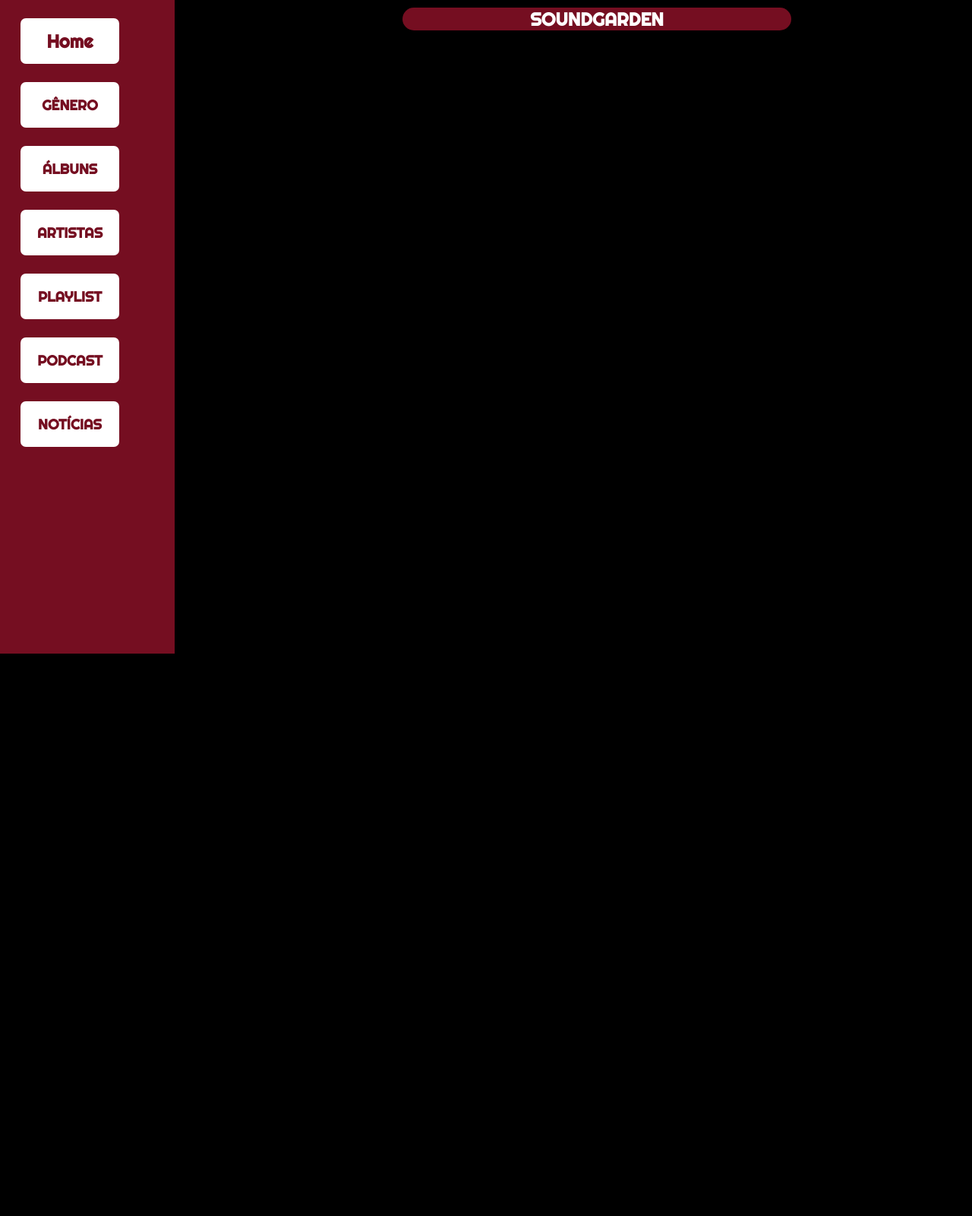
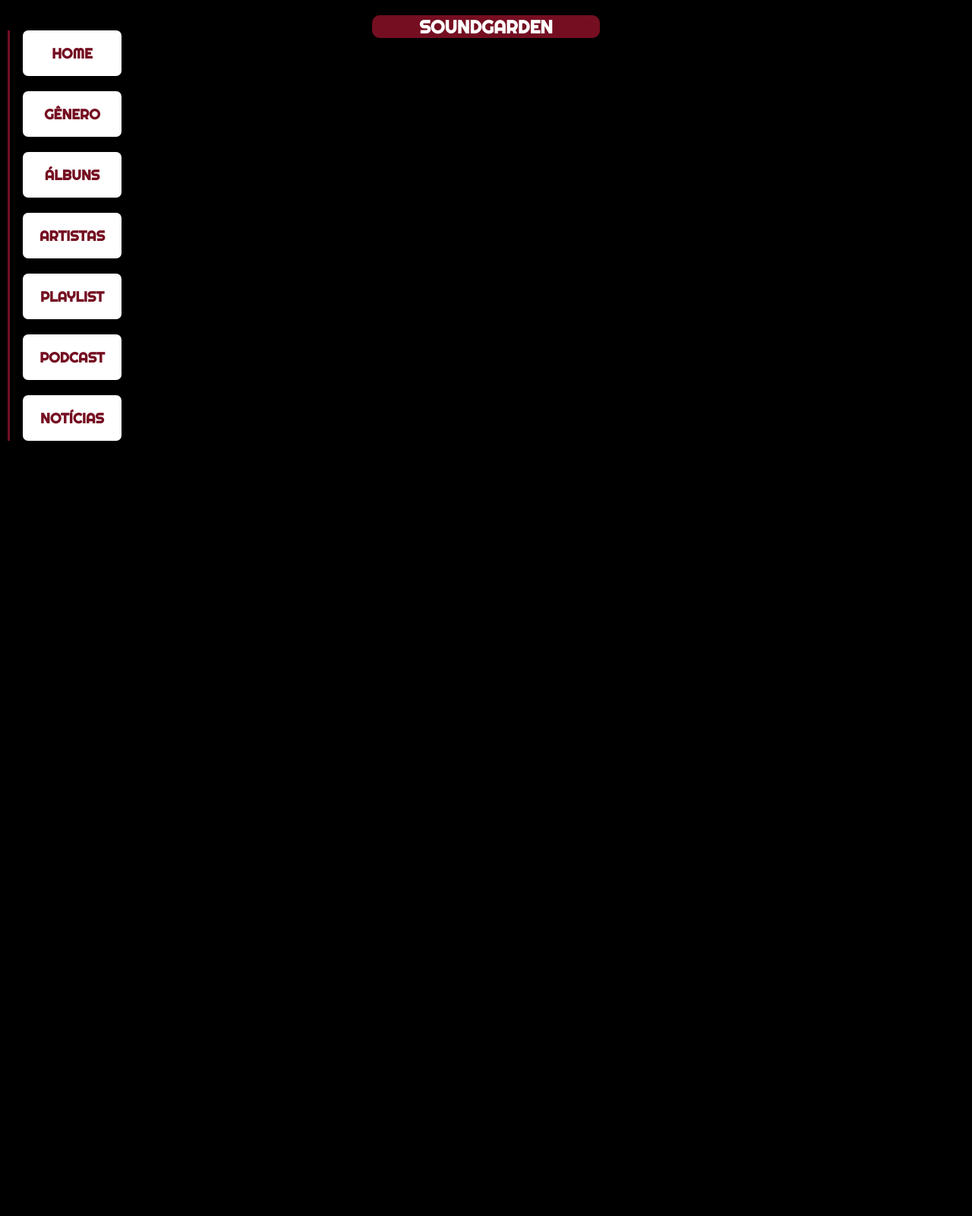
Before and after one commit to 21stCenturySchizoidMa/SoundGarden-1, a PHP site: page / in a window 1280 px wide. Shown: the whole page at 76% size. Before the commit the page ends 860 px from the top, so only its background shows below. Run offline with PHP 8.4, Linux system fonts and the light colour scheme.

Commit message:
add new style

```diff
--- a/css/style.css
+++ b/css/style.css
@@ -1,51 +1,43 @@
 * {
     margin: 0;
     padding: 0;
-    box-sizing: border-box;
 }
 
 body{
     background-color: black;
     font-family: "Righteous", sans-serif;
-    font-weight: 400;
+    font-weight: 400px;
     font-style: normal;
+    height: 200vh;
 }
 
-.main-container{
-    display: flex;
-    flex-direction: row;
-    gap:300px;
-}
-
-.container{
-    display: flex;
-    flex-direction: column;
-}
-
-
-.box-title{
+.title-section{
+    display:flex;
+    align-items: center;
+    justify-content: center;
+}.box-title{
     display: flex;
     align-items: center;
     justify-content: center;
     background-color: #750E21;
-    border-radius: 20px;
-    width: 40%;
-    height: 20%;
-    margin-top: 10px;
-}.title{
-    color: white;
+    color:white;
+    width: 300px;
+    height: 30px;
+    border-radius: 10px;
 }
 
 .box-left{
-    background-color: #750E21;
-    width: 230px;
-    height: 860px;
-}
-
-.menu{
+    background-color:#750E21;
+    width: 3px;
+    margin-left: 10px;
+    position: fixed;
+    margin-top: 40px;
+    display: flex;
     flex-direction: column;
-    margin-left: 27px;
-    margin-top: 24px;
+    justify-content: center;
+    gap: 20px;
+}.menu{
+    margin-left: 20px;
     border-radius: 7px;
     width: 130px;
     height: 60px;
@@ -54,7 +46,6 @@
     display: flex;
     align-items: center;
     justify-content: center;
-
 }
 
 .menu:hover {
--- a/index.html
+++ b/index.html
@@ -10,41 +10,39 @@
     <link href="https://fonts.googleapis.com/css2?family=Righteous&display=swap" rel="stylesheet">
     <title>SoundGarden</title>
 </head>
+
 <body>
-        <section class="main-container">
-
-            <div class="container">
+    <section class="main-content">
         <div class="box-left">
-                    <h2 class="menu">
-                        <a href="index.html">Home</a>
-                    </h2>
             <h3 class="menu">
-                        <a href="pages/pagina2.html">GÊNERO</a>
+                <a href="index.html">HOME</a>
             </h3>
             <h3 class="menu">
-                        <a href="pages/pagina3.html">ÁLBUNS</a>
+                <a href="./pages/genero.html">GÊNERO</a>
             </h3>
             <h3 class="menu">
-                        <a href="pages/pagina4.html">ARTISTAS</a>
+                <a href="./pages/albuns.html">ÁLBUNS</a>
             </h3>
             <h3 class="menu">
-                        <a href="pages/pagina5.html">PLAYLIST</a>
+                <a href="./pages/artistas.html">ARTISTAS</a>
             </h3>
             <h3 class="menu">
-                        <a href="pages/pagina6.html">PODCAST</a>
+                <a href="./pages/playlist.html">PLAYLIST</a>
             </h3>
             <h3 class="menu">
-                        <a href="pages/pagina7.html">NOTÍCIAS</a>
+                <a href="./pages/podcast.html">PODCAST</a>
+            </h3>
+            <h3 class="menu">
+                <a href="./pages/noticia.html">NOTÍCIAS</a>
             </h3>
         </div>
-            </div>
+    </section>>
 
+    <section class = "title-section">
         <div class="box-title">
-                <div class="title">
             <h1>SOUNDGARDEN</h1>
         </div>
-            </div>
-        </section>
+    </section>>
 </body>
 
 </html>
```
Also changed, not shown: pages/albuns.html (renamed from pages/pagina3.html), pages/artistas.html (added), pages/genero.html (renamed from pages/pagina2.html), pages/noticia.html (added), pages/pagina4.html (deleted), pages/pagina5.html (deleted), pages/pagina6.html (deleted), pages/pagina7.html (deleted), pages/playlist.html (added), pages/podcast.html (added). Lines whose indentation alone changed are shown as unchanged.
